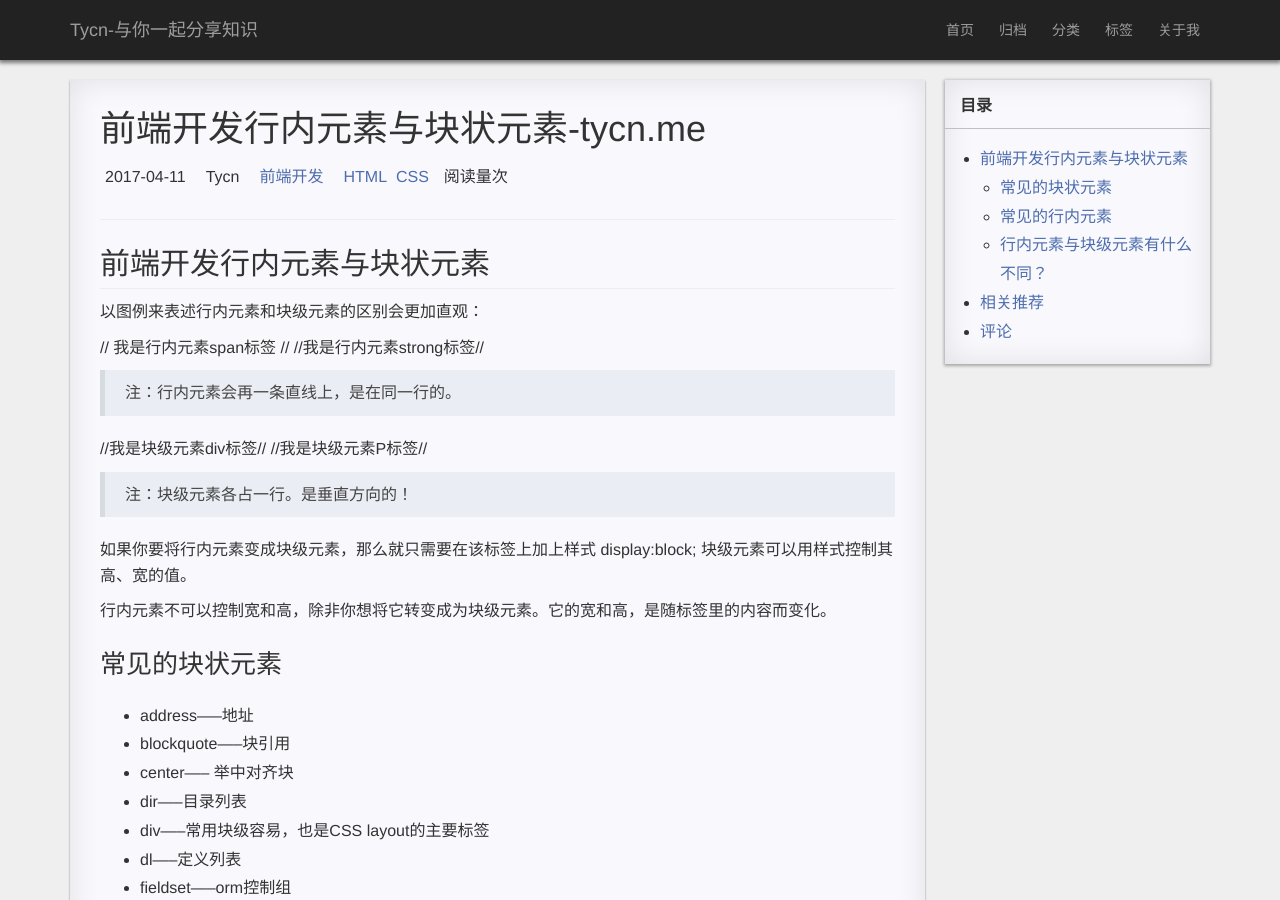
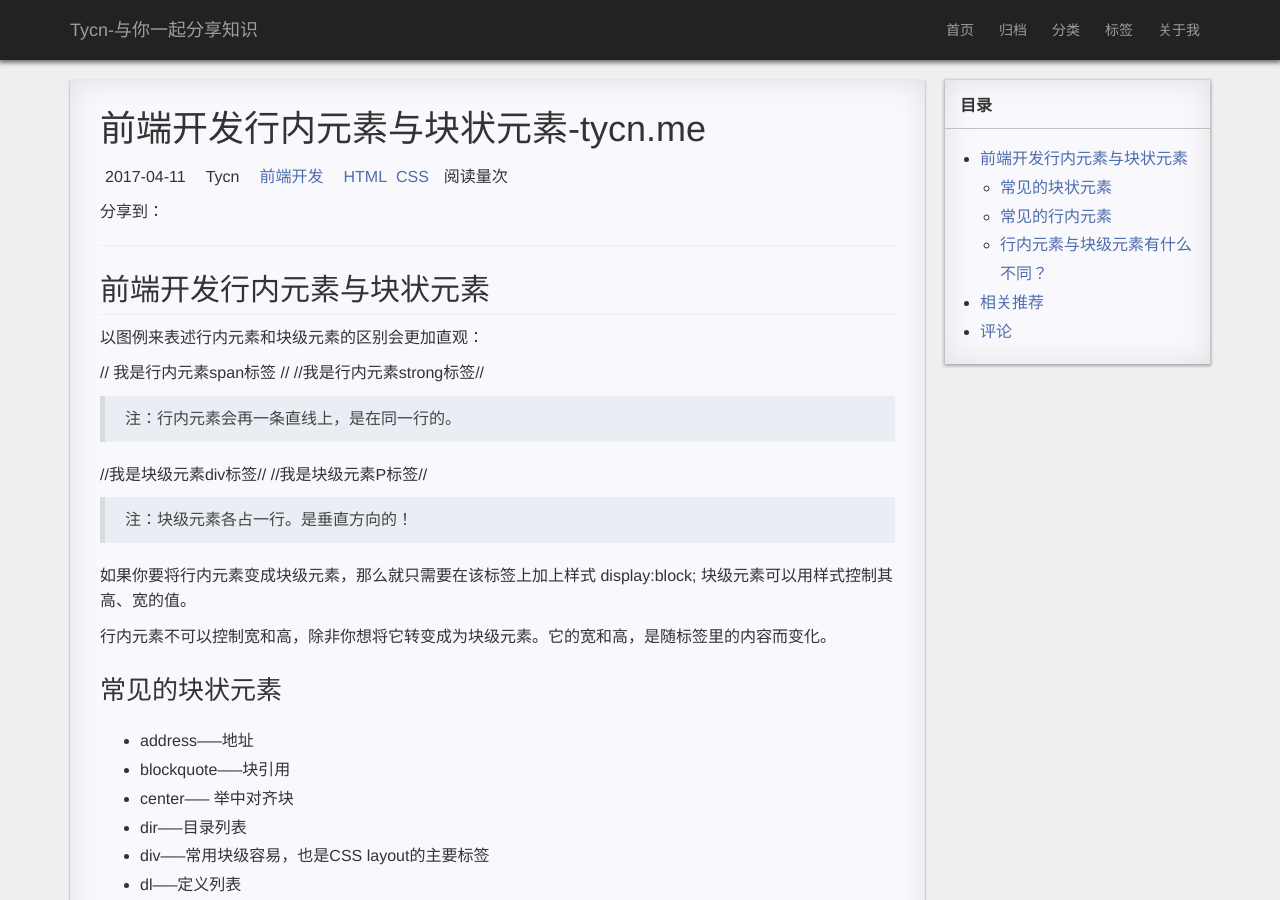
Before and after one commit to Tycn/tycn.github.io, a Jekyll site: the page built from _posts/2017-04-11-css-block.md, in a window 1280 px wide and 900 px high. Built offline with Jekyll 4.4.1, drawn with Linux system fonts in a browser that asks for light colours; comment, search, counter and statistics services are not loaded; a style sheet for code colours, icons or effects is not loaded.

Commit message:
up3 fenxiang

```diff
--- a/_layouts/post.html
+++ b/_layouts/post.html
@@ -30,14 +30,13 @@
             <p>
                 <span id="busuanzi_container_page_pv">阅读量<span id="busuanzi_value_page_pv"></span>次</span>
             </p>
+            <h7>分享到：</h7>
+            {% include fenxiang.html %}
         </div>
         <hr>
         <article itemscope itemtype="http://schema.org/BlogPosting">
         {{content}}
         </article>
-
-        <h3>分享到：</h3>
-        {% include fenxiang.html %}
 
         {% include dashang.html %}
 
```
